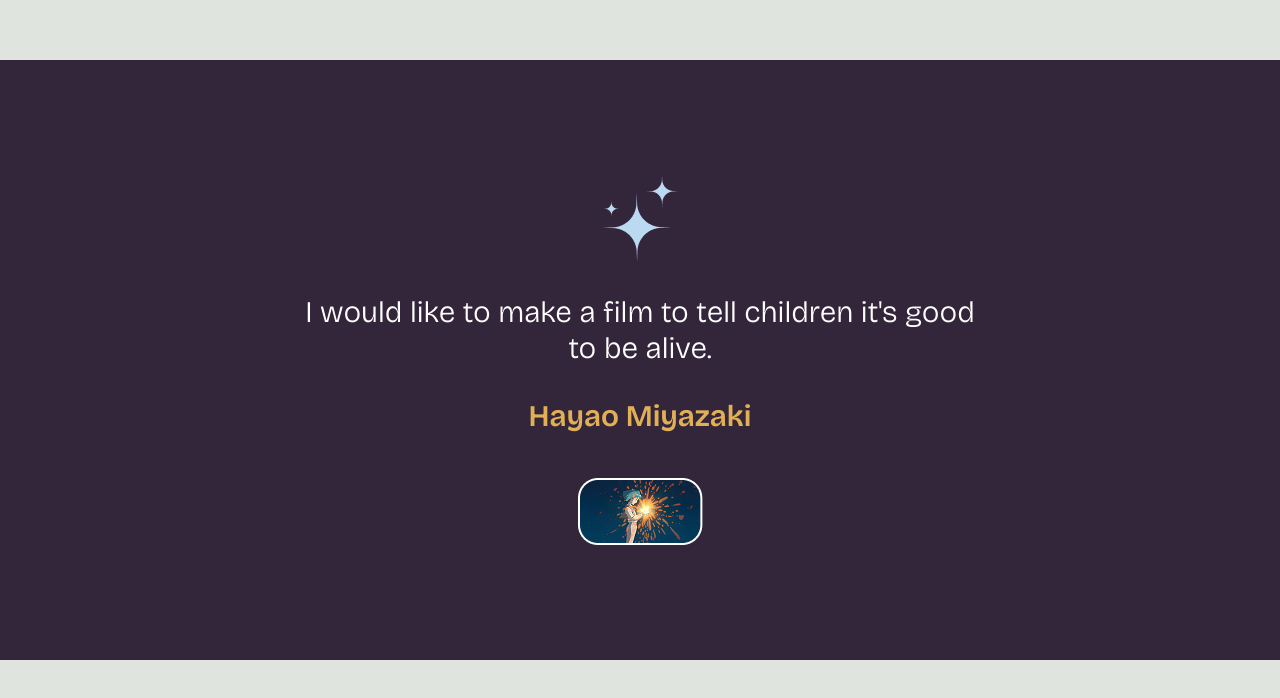
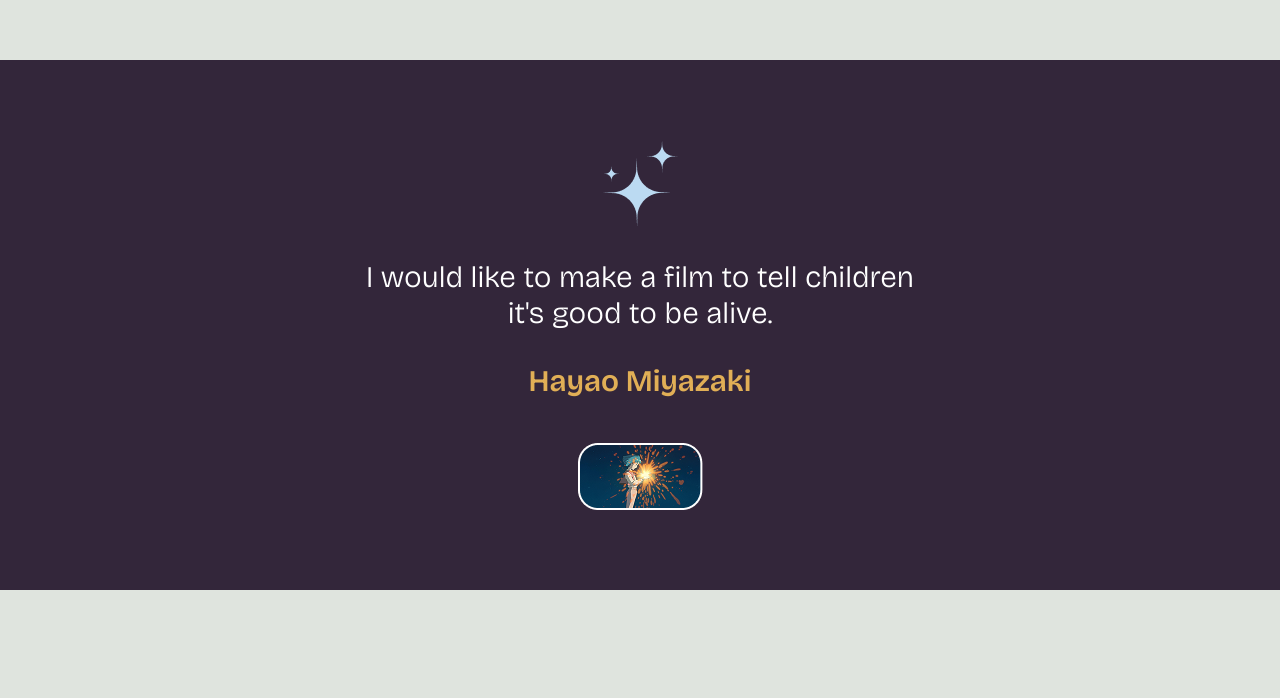
Before and after one commit to elena-lpz/react-image-gallery, a React (Vite) app: page / in a window 1280 px wide. Shown: the part 2048-2746 px from the top of the page. Built offline with nearby package versions, Linux system fonts and the light colour scheme; no server answers.

Commit message:
fix: dont look at this

```diff
--- a/src/components/LargeImg.jsx
+++ /dev/null
@@ -1,15 +0,0 @@
-export default function LargeImg({ image }) {
-  return (
-    <>
-      {image ? (
-        <img
-          key={image.id}
-          src={image.url}
-          alt={image.alt}
-          className="large-image"
-        />
-      ) : null}
-    </>
-    //lots of help from David on this one, there was a rendering issue and the image would sometimes work and sometimes wouldn't because of the way it was being rendenred, giving me an empty array
-  );
-}
--- a/src/components/Quote.jsx
+++ b/src/components/Quote.jsx
@@ -1,8 +1,8 @@
 export default function Quote() {
   return (
-    <div className="  gap-8 bg-[var(--bg-colour-purple)] h-150 flex flex-col justify-center items-center text-white text-al text-center text-3xl">
+    <div className="  gap-8 bg-[var(--bg-colour-purple)] h-auto py-10 px-5 md:py-20 flex flex-col justify-center items-center text-white text-al text-center  text-xl md:text-3xl">
       <img src="public/assets/small-assets/sparkle-blue.png" alt="A sparkle" />
-      <p className="font-light max-w-2xl">
+      <p className="font-light max-w-xl">
         I would like to make a film to tell children it's good to be alive.
       </p>
       <p className="font-semibold text-[var(--text-yellow)] ">Hayao Miyazaki</p>
```
Also changed, not shown: src/components/Hero.css (deleted).
